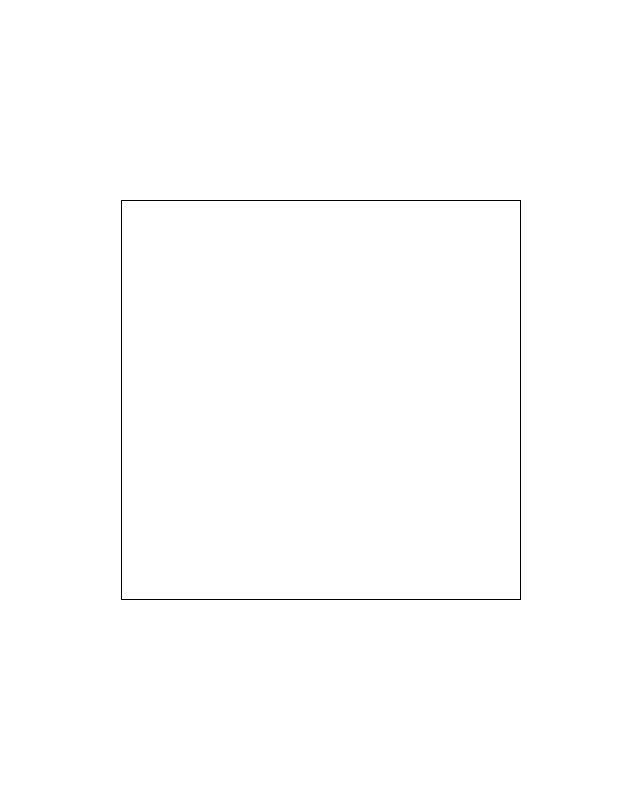
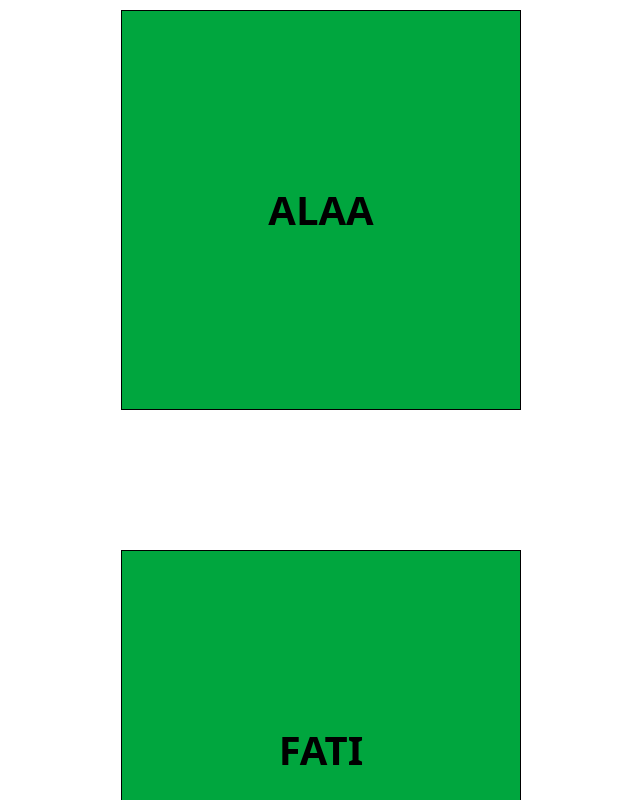
Before and after one commit to ALAAHAJHOUJ/Pratique2, a React (Vite) app: page /tester in a window 1280 px wide. Shown: the top 800 px of the page, without its empty margins (319-959 px from the left). Built offline with nearby package versions, Linux system fonts and the light colour scheme.

Commit message:
changement

```diff
--- a/src/Ajouter1.jsx
+++ b/src/Ajouter1.jsx
@@ -1,29 +1,28 @@
-import React, { useState } from 'react'
-
-function Ajouter1() {
+import { useScroll, useTransform } from 'framer-motion'
+import React, { useRef, useState } from 'react'
+import { motion } from 'framer-motion'
 
 
-  const [state1,setState1]=useState({})
-  const [afficher,setAfficher]=useState(false)
+function Ajouter1(props) {
+  const ref1=useRef()
+  const resultat=useScroll({
+    target:ref1,
+    offset:["start 90%","end 70%"]
+  })
 
-  const Envoyer=()=>{
+  const resultat1=useTransform(resultat.scrollYProgress,[0,1],[0.4,1])
 
-        fetch("http://localhost:4000/tester888/",{method:"POST",headers:{"Content-Type":"application/json"},body:JSON.stringify({name1:"hajhouj",name2:"israe"})})
-        .then((res)=>{console.log(res);return res.json()})
-        .then((res)=>{console.log(res);setState1(res);setAfficher(true)})
-        .catch((error)=>{console.log(error)})
-
-    }
 
 
   return (
-        <div className='border-black border-[1px] text-center flex flex-col justify-center items-center gap-[10px] w-[400px] h-[400px] flex-wrap'>
+        <div className=' w-[400px] h-[400px] relative mb-[100px]'>
+            <motion.div ref={ref1} style={{scale:resultat1,opacity:resultat1}} className='bg-green-600 text-[40px] font-bold  border text-center flex flex-col justify-center items-center gap-[10px] w-full h-full flex-wrap'>
+                {
+                  props.nom
+                }
+            </motion.div>
+        </div>
 
-         {
-              afficher==true?`le propr1 est:${state1.name1} et la propr2 est:${state1.name2} et la propr3 est:${state1.propr}`:''
-         }
-
-        </div>
   )
 }
 
--- /dev/null
+++ b/src/Comp1.jsx
@@ -0,0 +1,41 @@
+import React, { useState } from 'react'
+
+function Comp1() {
+  const [liste,setListe]=useState([])
+  const [afficher,setAfficher]=useState(false)
+
+
+
+  const Envoyer=async()=>{
+
+    try {
+            const resultat1=await fetch("http://localhost:4000/getById/13")
+
+            const type=resultat1.headers.get("content-type") || "";
+
+            const data = type.includes("application/json")
+                ? await resultat1.json()
+                : await resultat1.text();
+
+            setListe(data)
+
+            if(typeof data=="string"){
+                return
+            }
+            setAfficher(true)
+    } catch (error) {
+            console.log(error)
+    }
+
+  }
+
+  return (
+    <div onClick={Envoyer} style={{lineHeight:"100px"}} className='border-black border-[1px] text-center flex justify-center items-center gap-4 flex-wrap w-[300px] min-h-[300px] p-3'>
+         {
+              afficher==true?`l'id:${liste[0].id},le nom 1 est:${liste[0].name1},le nom2 est:${liste[0].name2}`:""
+         }
+    </div>
+  )
+}
+
+export default Comp1
--- a/src/Router1.jsx
+++ b/src/Router1.jsx
@@ -4,6 +4,8 @@ import API2 from './API2';
 import Supprimer22 from './Supprimer22';
 import Recuperer11 from './recuperer11';
 import Ajouter1 from './Ajouter1';
+import Tester881 from './Tester881';
+import Comp1 from './Comp1';
 
 
 
@@ -18,7 +20,8 @@ function Router1() {
                 <Route path='/Ajouter/' element={<API2></API2>}></Route>
                 <Route path='/supprimer/' element={<Supprimer22></Supprimer22>}></Route>
                 <Route path='/recuperer/' element={<Recuperer11></Recuperer11>}></Route>
-                <Route path='/tester/' element={<Ajouter1></Ajouter1>}></Route>
+                <Route path='/tester/' element={<Tester881></Tester881>}></Route>
+                <Route path='/tester11/' element={<Comp1></Comp1>}></Route>
                 <Route path='*' element={<h2 className='text-[40px] font-bold'>page introuvable</h2>}></Route>
       </Routes>
     </BrowserRouter>
--- /dev/null
+++ b/src/Tester881.jsx
@@ -0,0 +1,14 @@
+import React from 'react'
+import Ajouter1 from './Ajouter1'
+
+function Tester881() {
+  return (
+       <>
+          <Ajouter1 nom="ALAA"></Ajouter1>
+          <Ajouter1 nom="FATI"></Ajouter1>
+          <Ajouter1 nom="AYA"></Ajouter1>
+       </>
+  )
+}
+
+export default Tester881
```
